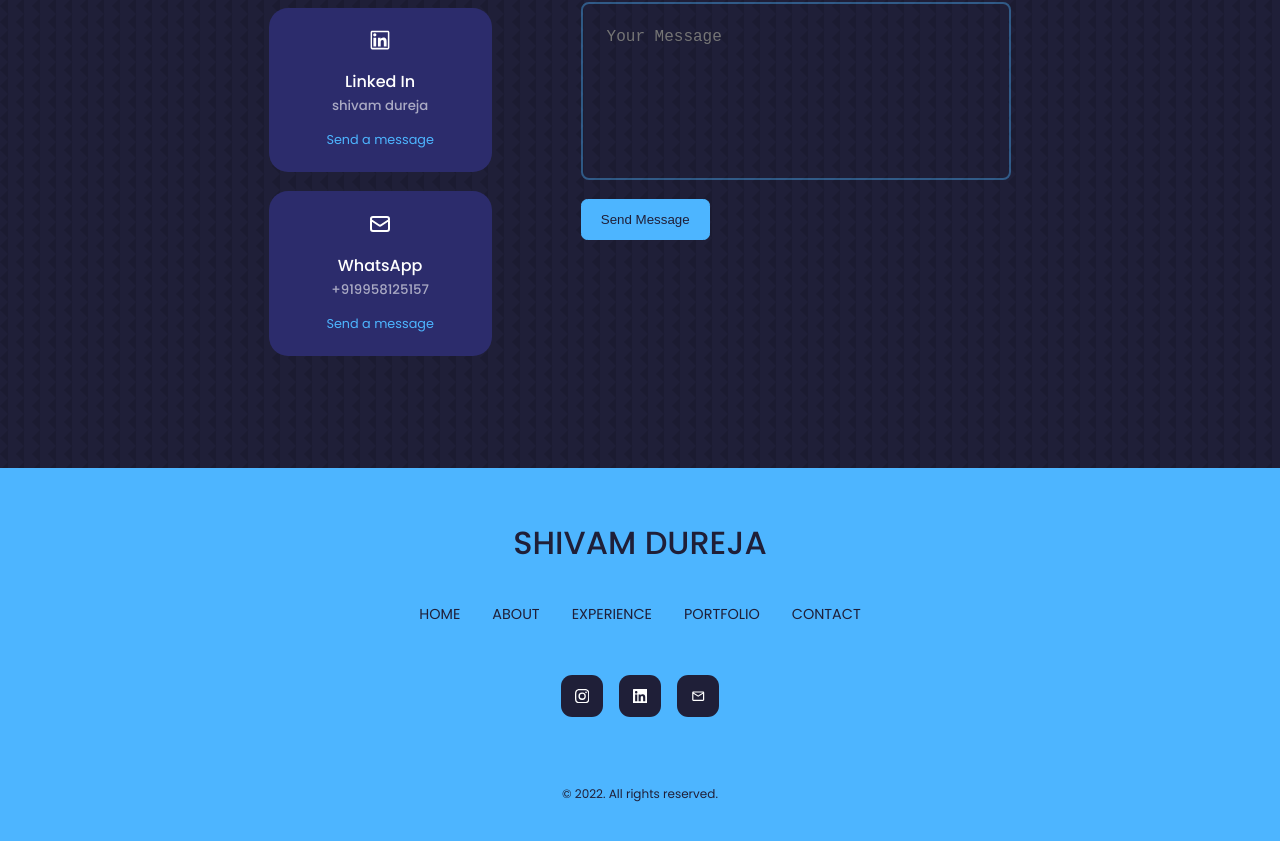
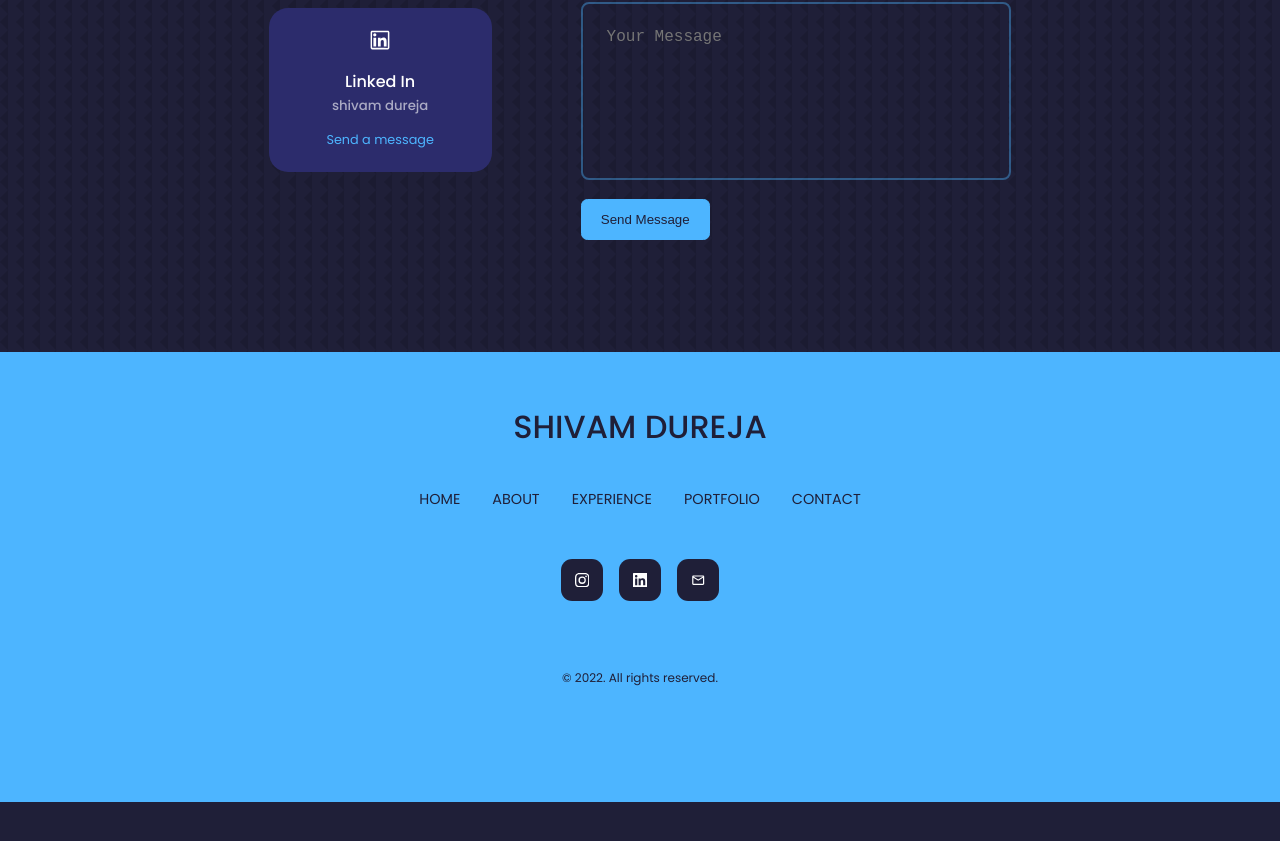
Before and after one commit to ShivamDureja/React-Portfolio-Website, a React (Create React App) app: page / in a window 1280 px wide. Shown: the part 3762-4603 px from the top of the page. After the commit the page ends 4564 px from the top, so only its background shows below. Built offline with nearby package versions, Linux system fonts and the light colour scheme.

Commit message:
latest update

```diff
--- a/src/Components/About/About.jsx
+++ b/src/Components/About/About.jsx
@@ -4,7 +4,7 @@ import myImg from "../../Assets/me8.jpg"
 import {FaAward} from 'react-icons/fa'
 import {AiFillProject} from 'react-icons/ai'
 import {SiReadthedocs} from 'react-icons/si'
-import CV from '../../Assets/MyResume .pdf'
+import CV from '../../Assets/ShivamDureja-Resume.pdf'
 
 const About = () => {
   return (
--- a/src/Components/Contact/Contact.jsx
+++ b/src/Components/Contact/Contact.jsx
@@ -38,12 +38,6 @@ const Contact = () => {
             <h5>shivam dureja</h5>
             <a href="https://www.linkedin.com/in/shivam-dureja-3ba2b1198/" target='_blank'>Send a message</a>
           </article>
-          <article className="contact__option">
-            <HiOutlineMail className='contact__option-icon'/>
-            <h4>WhatsApp</h4>
-            <h5>+919958125157</h5>
-            <a href="https://api.whatsapp.com/send?phone=+919958125157" target='_blank'>Send a message</a>
-          </article>
         </div>
         <form ref={form} onSubmit={sendEmail}>
           <input type="text" name='name' placeholder=' Your Full Name' required />
--- a/src/Components/Header/CTA.jsx
+++ b/src/Components/Header/CTA.jsx
@@ -1,5 +1,5 @@
 import React from 'react'
-import CV from '../../Assets/MyResume .pdf'
+import CV from '../../Assets/ShivamDureja-Resume.pdf'
 
 const CTA = () => {
   return (
```
Also changed, not shown: 1 other file (tests, documents, lock files or other folders).
